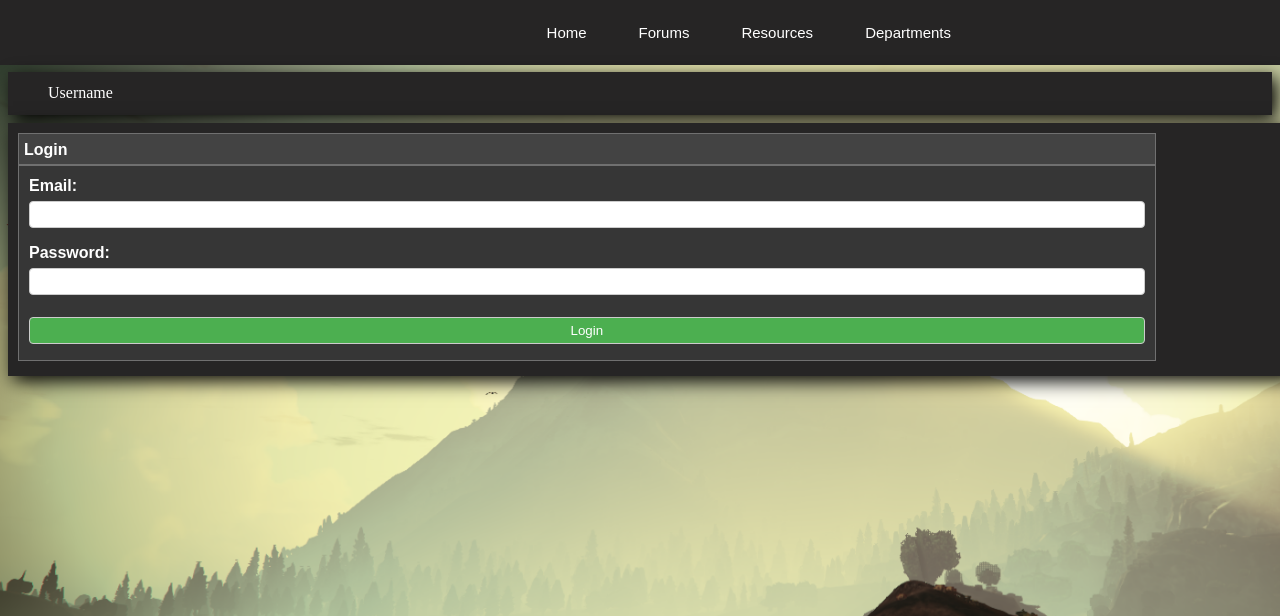
After one commit to Jared-Galyan/ForumsTesting, a Flask app: page /login/ in a window 1280 px wide. The commit adds this page. Shown: the top 616 px of the page. Run offline with Flask 2, Linux system fonts and the light colour scheme.

Commit message:
Register and Login

```diff
--- a/main.py
+++ b/main.py
@@ -26,5 +26,25 @@
         else:
             return render_template("forums.html")
 
+@app.route("/register/", methods=["POST", "GET"])
+def register():
+    if request.method == "POST":
+        return render_template("register.html")
+    else:
+        if "email" in session:
+            return render_template("register.html")
+        else:
+            return render_template("register.html")
+
+@app.route("/login/", methods=["POST", "GET"])
+def login():
+    if request.method == "POST":
+        return render_template("login.html")
+    else:
+        if "email" in session:
+            return render_template("login.html")
+        else:
+            return render_template("login.html")
+
 if __name__ == "__main__":
     app.run(host='0.0.0.0', port=80, debug=True)
--- /dev/null
+++ b/static/css/login.css
@@ -0,0 +1,110 @@
+#login-column{
+    width: 90%;
+    max-width: 1300px;
+    display:inline-block;
+}
+#login-container{
+    background-color:#434343;
+    border-color:#707070;
+    border-style: solid;
+    border-width: thin;
+    height: 30px;
+}
+
+#login-container-bottom{
+    background-color: #363636;
+    border-color:#707070;
+    border-style: solid;
+    border-width: thin;
+    height:auto;
+    margin-bottom: 5px;
+}
+
+#login-container p{
+    color:white;
+    font-family: Arial, Helvetica, sans-serif;
+    margin-left: 5px;
+    margin-top: 7px;
+    font-weight: bold;
+}
+
+#login-container-bottom h4{
+    color:white;
+    font-family: Arial, Helvetica, sans-serif;
+    margin-left: 5px;
+    padding-left: 1em;
+    padding-top: 1em;
+    margin-top: -25px;
+}
+#login{
+    margin-left: 10px;
+    margin-right: 10px;
+    margin-top: -25px;
+}
+/* Style all input fields */
+label{
+    color:white;
+    font-family: Arial, Helvetica, sans-serif;
+    font-weight: bold;
+    margin-left: auto;
+}
+input {
+    width: 100%;
+    padding: 5px;
+    border: 1px solid #ccc;
+    border-radius: 4px;
+    box-sizing: border-box;
+    margin-top: 6px;
+    margin-bottom: 16px;
+  }
+
+  /* Style the submit button */
+  input[type=submit] {
+    background-color: #4CAF50;
+    color: white;
+  }
+
+  /* Style the container for inputs */
+
+  /* The message box is shown when the user clicks on the password field */
+  #message {
+    display:none;
+    background-color: #363636;
+    border-color:#707070;
+    border-style: solid;
+    border-width: thin;
+    position: relative;
+    padding: 20px;
+    margin-top: 10px;
+    font-family: Arial, Helvetica, sans-serif;
+  }
+
+  #message p {
+    padding: 10px 35px;
+    font-size: 18px;
+  }
+  #message h3{
+      color:white;
+  }
+
+  /* Add a green text color and a checkmark when the requirements are right */
+  .valid {
+    color: green;
+  }
+
+  .valid:before {
+    position: relative;
+    left: -35px;
+    content: "✔";
+  }
+
+  /* Add a red text color and an "x" when the requirements are wrong */
+  .invalid {
+    color: red;
+  }
+
+  .invalid:before {
+    position: relative;
+    left: -35px;
+    content: "✖";
+  }
--- a/templates/base.html
+++ b/templates/base.html
@@ -3,6 +3,7 @@
     <head>
         <link href="../static/css/index.css" rel="stylesheet">
         <link href="../static/css/forums.css" rel="stylesheet">
+        <link href="../static/css/login.css" rel="stylesheet">
     </head>
 <body>
     <ul>
--- /dev/null
+++ b/templates/login.html
@@ -0,0 +1,21 @@
+{% extends "base.html" %}
+{% block title %}Register{% endblock %}
+
+{% block content %}
+<div id="main-container">
+    <div id="login-column">
+        <div id="login-container">
+            <p>Login</p>
+        </div>
+        <div id="login-container-bottom">
+            <form id="login" action="#" method="POST" autocomplete="off"><br><br>
+                <label for="email">Email:</label>
+                <input type="text" id="email" name="email" required>
+                <label for="password">Password:</label>
+                <input type="password" id="password" name="password" required>
+                <input type="submit" value="Login">
+            </form>
+        </div>
+    </div>
+</div>
+{% endblock %}
```
Also changed, not shown: static/python/encrypting.py (added, +21 -0 lines), templates/forums.html (+9 -0 lines), templates/register.html (added, +159 -0 lines), static/python/forums.py (added), static/python/users.py (added), 1 other file.
